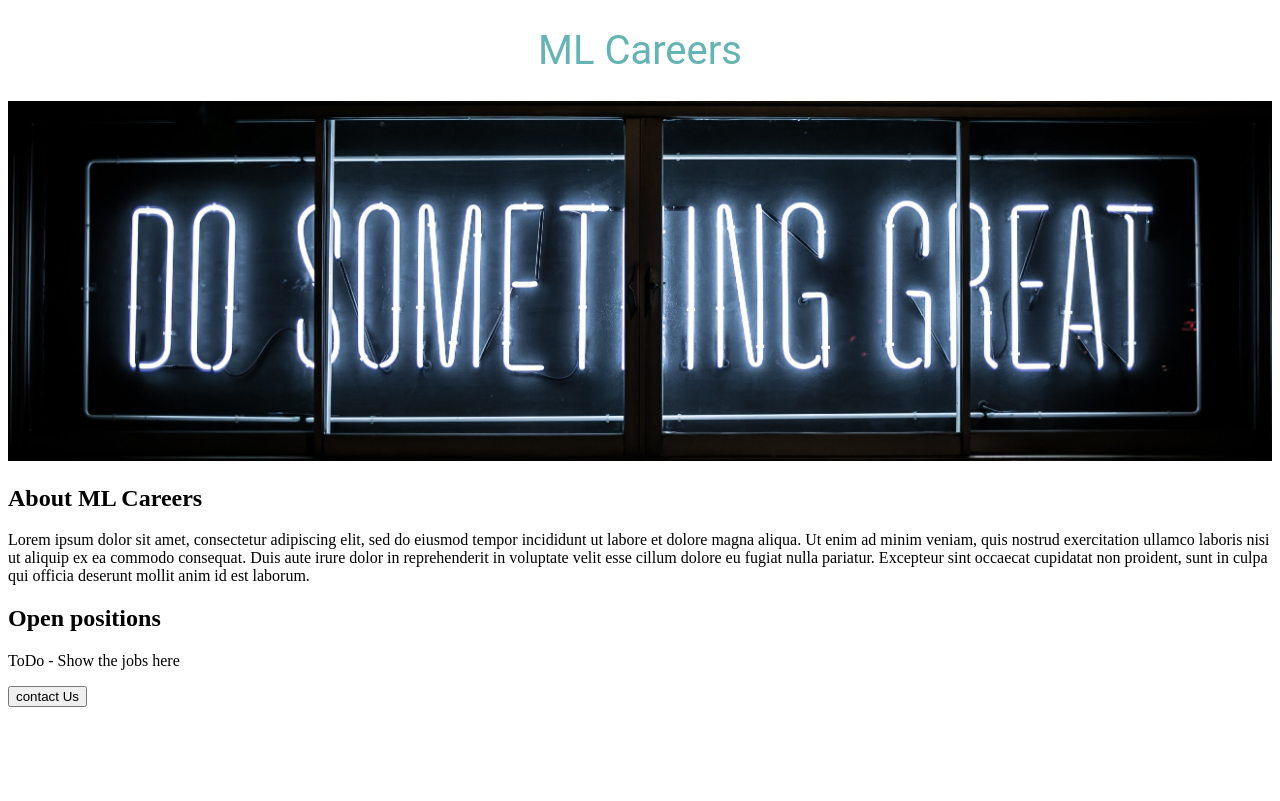
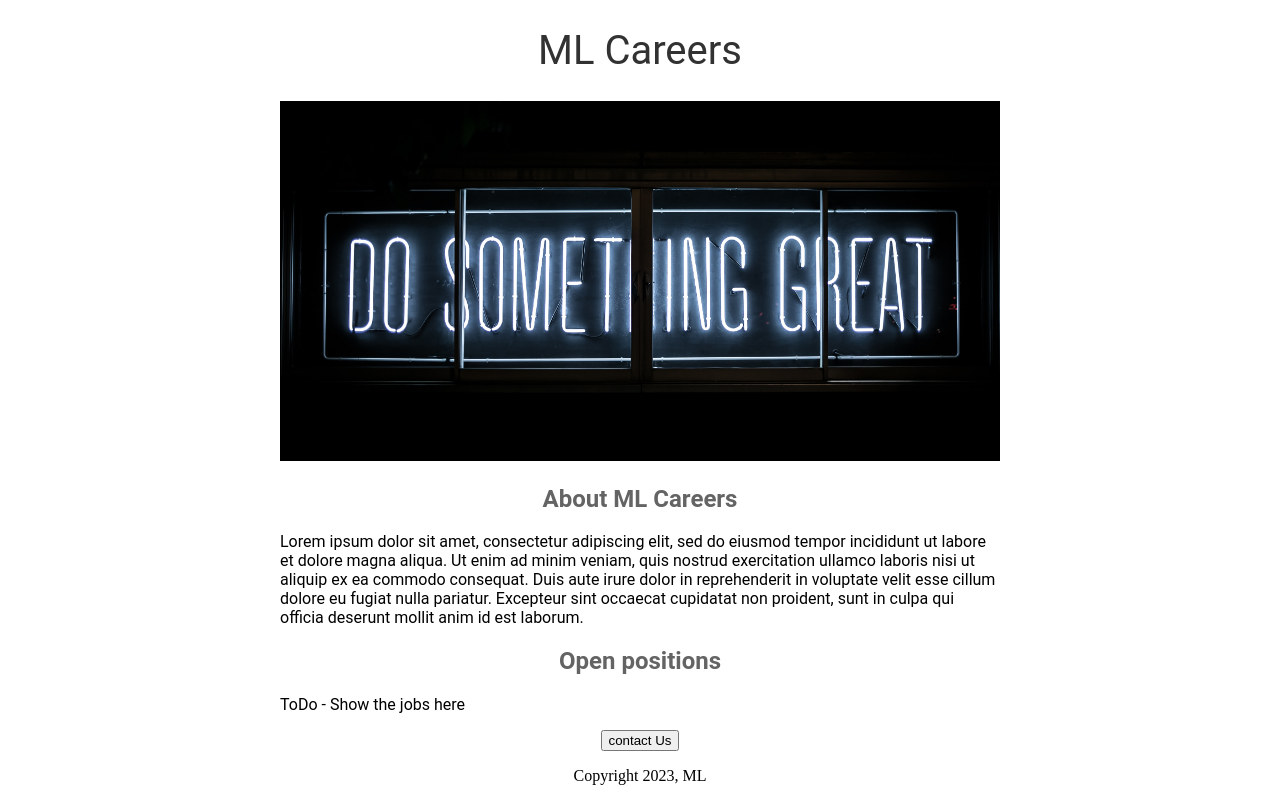
Before and after one commit to RealLionelMuhire/MLWeb_v2, a Flask app: page / in a window 1280 px wide. Before the commit the page ends 707 px from the top, so only its background shows below. Run offline with Flask 3, Linux system fonts and the light colour scheme.

Commit message:
adding more styles on files

```diff
--- a/templates/home.html
+++ b/templates/home.html
@@ -7,7 +7,7 @@
         font-size: 40px;
         font-family: Roboto;
         font-weight: normal;
-        color: rgb(100, 180, 180);
+        color: rgb(50, 50, 50);
         text-align: center;
          }
       #banner {
@@ -15,20 +15,39 @@
         height: 360px;
         object-fit: cover;
       }
+      h2 {
+        font-family: Roboto;
+        font-size: 32;
+        color: rgb(100, 100, 100);
+        text-align: center;
+      }
+      .bodytext {
+        font-family: Roboto;
+        color: ragb(80, 80, 80);
+      }
+      #container {
+        max-width: 720px;
+        margin:0 auto;
+      }
     </style>
   </head>
   <body>
+    <div id="container">
       <h1>ML Careers</h1>
       <img
         id = "banner"
         src="https://mlweb--lionelmuhire199.repl.co/static/banner.jpg"
         height="320">
       <h2>About ML Careers</h2>
-    <p>
+      <p class="bodytext">
         Lorem ipsum dolor sit amet, consectetur adipiscing elit, sed do eiusmod tempor incididunt ut labore et dolore magna aliqua. Ut enim ad minim veniam, quis nostrud exercitation ullamco laboris nisi ut aliquip ex ea commodo consequat. Duis aute irure dolor in reprehenderit in voluptate velit esse cillum dolore eu fugiat nulla pariatur. Excepteur sint occaecat cupidatat non proident, sunt in culpa qui officia deserunt mollit anim id est laborum.
       </p>
       <h2>Open positions</h2>
-    <p>ToDo - Show the jobs here</p>
+      <p class="bodytext">ToDo - Show the jobs here</p>
+      <div style="text-align: center;">
       <button>contact Us</button>
+        <p>Copyright 2023, ML</p>
+      </div>
+    </div>
   </body>
 </html>
```
Lines whose indentation alone changed are shown as unchanged.
